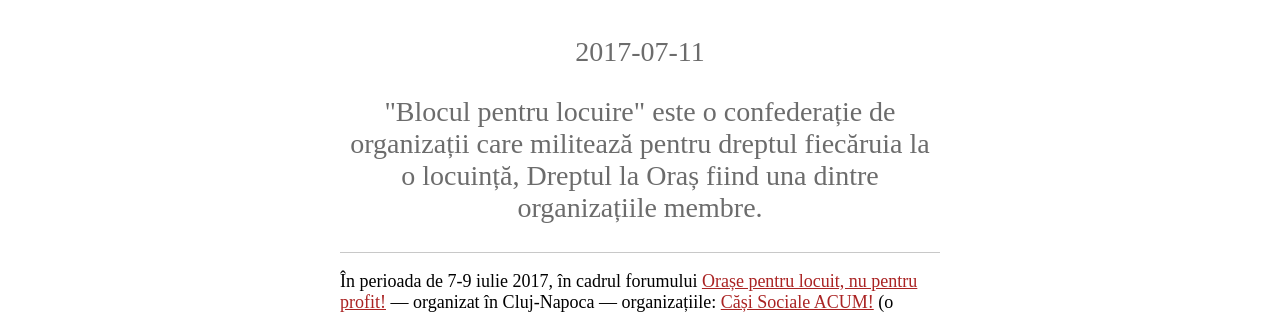
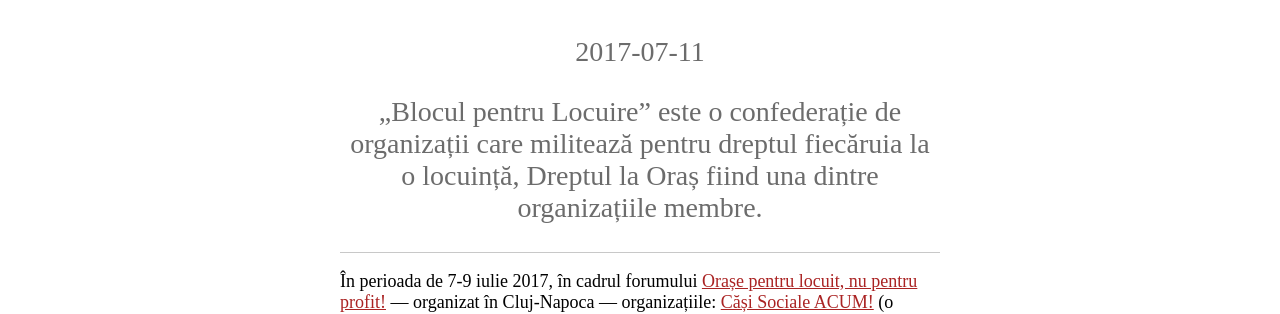
Before and after one commit to dreptul-la-oras/dreptul-la-oras.github.io, a Jekyll site: the page built from _posts/2017-07-11-blocul-pentru-locuire.md, in a window 1280 px wide and 900 px high. Shown: the part 153-467 px from the top of the window. Built offline with Jekyll 4.4.1, drawn with Linux system fonts in a browser that asks for light colours.

Commit message:
Add satan's quotes

```diff
--- a/_posts/2017-07-11-blocul-pentru-locuire.md
+++ b/_posts/2017-07-11-blocul-pentru-locuire.md
@@ -3,7 +3,7 @@ layout: post
 title: Manifest BLOCUL PENTRU LOCUIRE
 keywords: 'politica,locuire,sociala,blocul,timisoara,cluj,bucuresti,fcdl,ERomnja'
 description: >
-  "Blocul pentru locuire" este o confederație de organizații care militează pentru
+  „Blocul pentru Locuire” este o confederație de organizații care militează pentru
   dreptul fiecăruia la o locuință, Dreptul la Oraș fiind una dintre organizațiile
   membre.
 date: 2017-07-11T15:05:01.000Z
```
